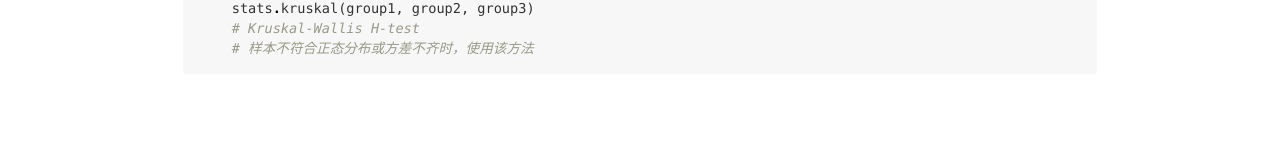
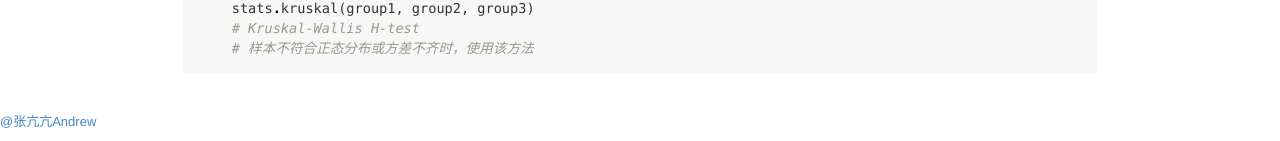
Before and after one commit to zkkandrew/blog-github, a Jekyll site: the page _posts/2017-1-18-BookNotes.html, which Jekyll copies as it is, in a window 1280 px wide and 900 px high, scrolled down 5971 px. Shown: the part 756-897 px from the top of the window. Built offline with Jekyll 4.4.1, drawn with Linux system fonts in a browser that asks for light colours; before the commit the page ends 6840 px from its top, so only the background shows below that.

Commit message:
add my sina weibo url

```diff
--- a/_posts/2017-1-18-BookNotes.html
+++ b/_posts/2017-1-18-BookNotes.html
@@ -349,5 +349,6 @@ logstart</p>
         </article>
       </div>
     </div>
+    <p><a target="_blank" href="http://weibo.com/u/1736799387" title="张亢亢的新浪微博">@张亢亢Andrew</a></p>
   </body>
 </html>
```
